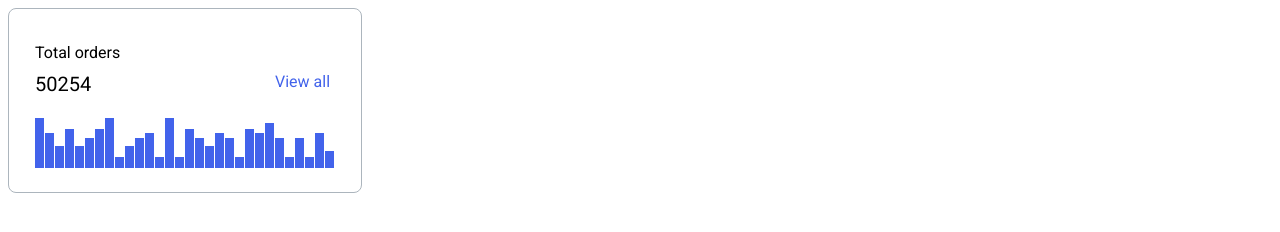
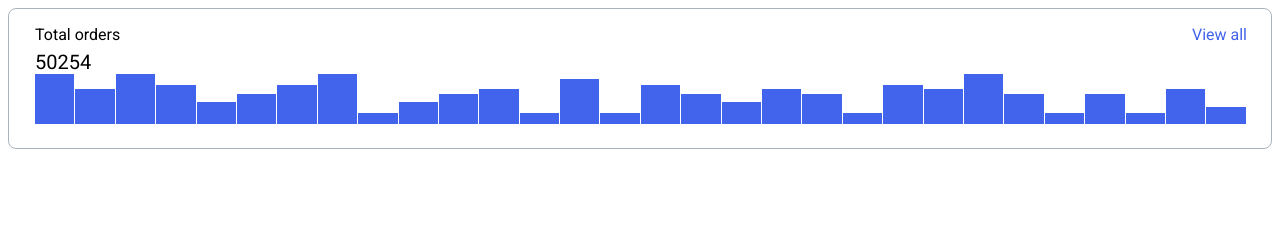
Before and after one commit to js-tasks-ru/htmlcss-20210114_nadezhda92, a website: page 04-lection2/01-histogram/index.html in a window 1280 px wide. Drawn offline with Linux system fonts and the light colour scheme.

Commit message:
Histogram fix

```diff
--- a/04-lection2/01-histogram/histogram.css
+++ b/04-lection2/01-histogram/histogram.css
@@ -1,92 +1,70 @@
-
-.box {
+.histogram {
     display: flex;
     border: 1px solid #ACB5BD;
     box-sizing: border-box;
     border-radius: 8px;
-    width: 354px;
-    height: 185px;
+    /* width: 354px;
+    height: 185px; */
+    height: 100%;
     padding: 16px 24px 24px 26px;
-    align-items: flex-end;
-    justify-content: left;
-    flex-wrap: wrap;
+    flex-direction: column;
+    justify-content: space-between;
+    align-items: center;
 }
 
-.box1 {
-    align-items: flex-end;
+.histogram__head {
+    align-items: flex-start;
     display: flex;
-    position: relative;
+    width: 100%;
+    flex-direction: column;
 }
 
-.total {
+.histogram__head-top {
+    display: flex;
+    justify-content: space-between;
+    width: 100%;
+}
+
+.histogram__head-total {
     font-size: 16px;
     color: black;
-    position: absolute;
-    flex-wrap: nowrap;
-    width:150px;
-    margin-bottom: 10px;
 }
-.number {
+
+.histogram__head-number {
     font-size: 20px;
     color: black;
     background-color: transparent;
-    position: absolute;
-    top: 100%;
+    margin-top: 6px;
 }
 
-.link {
-    position: absolute;
+.histogram__head-link {
     color: #4263EB;
     font-size: 16px;
-    margin-left: 240px;
-    width: 100px;
 }
 
-.box2 {
+.histogram__graph {
     flex-direction: column;
     align-items: center;
     display: flex;
+    width: 100%;
 }
 
-.histogram {
+.histogram__graph-columns {
     display: flex;
+    align-items: flex-end;
+    height: 50px;
+    width: 100%;
 }
-.histogram > div {
-    width: 9px;
+
+.histogram__bar {
+    flex-grow: 0.0333;
+    min-width: 9px;
     margin-right: 1px;
     display: flex;
     flex-direction: column-reverse;
+    background: #4263EB;
 }
 
-.histogram>div:nth-child(1) div, .histogram>div:nth-child(8) div, .histogram>div:nth-child(14) div{
-    height: 50px;
-    background: #4263EB;
+.histogram__bar:last-child {
+    margin-right: 0;
 }
-.histogram>div:nth-child(2) div, .histogram>div:nth-child(12) div, .histogram>div:nth-child(19) div, .histogram>div:nth-child(23) div, .histogram>div:nth-child(29) div{
-    height: 35px;
-    background: #4263EB;
-}
-.histogram>div:nth-child(3) div, div:nth-child(5) div,  div:nth-child(10) div, div:nth-child(18) div {
-    height: 22px;
-    background: #4263EB;
-}
-.histogram>div:nth-child(4) div, .histogram>div:nth-child(7) div, .histogram>div:nth-child(16) div, .histogram>div:nth-child(22) div{
-    height: 39px;
-    background: #4263EB;
-}
-.histogram>div:nth-child(6) div, .histogram>div:nth-child(11) div,  .histogram>div:nth-child(17) div,  .histogram>div:nth-child(20) div,  .histogram>div:nth-child(25) div,  .histogram>div:nth-child(27) div{
-    height: 30px;
-    background: #4263EB;
-}
-.histogram>div:nth-child(9) div, .histogram>div:nth-child(13) div, .histogram>div:nth-child(15) div, .histogram>div:nth-child(21) div, .histogram>div:nth-child(26) div, .histogram>div:nth-child(28) div{
-    height: 11px;
-    background: #4263EB;
-}
-.histogram>div:nth-child(24) div{
-    height: 45px;
-    background: #4263EB;
-}
-.histogram>div:nth-child(30) div{
-    height: 17px;
-    background: #4263EB;
-}
--- a/04-lection2/01-histogram/index.html
+++ b/04-lection2/01-histogram/index.html
@@ -6,52 +6,46 @@
         <link rel="stylesheet" href="./histogram.css">
     </head>
     <body>
-        <div class="box">
-            <div class="box1">
-                    <div class="total">Total orders</div>
-                    <div class="number">50254</div>
-                    <div>
-                        <a class="link">View all</a>
-                    </div>
+        <div class="histogram">
+            <div class="histogram__head">
+                <div class="histogram__head-top">
+                    <div class="histogram__head-total">Total orders</div>
+                    <a class="histogram__head-link">View all</a>
+                </div>
+                <div class="histogram__head-number">50254</div>
             </div>
-                <div class="box2">
-                    <div class="histogram">
-                        <div><div></div></div>
-                        <div><div></div></div>
-                        <div><div></div></div>
-                        <div><div></div></div>
-                        <div><div></div></div>
-                        <div><div></div></div>
-                        <div><div></div></div>
-                        <div><div></div></div>
-                        <div><div></div></div>
-                        <div><div></div></div>
-                        <div><div></div></div>
-                        <div><div></div></div>
-                        <div><div></div></div>
-                        <div><div></div></div>
-                        <div><div></div></div>
-                        <div><div></div></div>
-                        <div><div></div></div>
-                        <div><div></div></div>
-                        <div><div></div></div>
-                        <div><div></div></div>
-                        <div><div></div></div>
-                        <div><div></div></div>
-                        <div><div></div></div>
-                        <div><div></div></div>
-                        <div><div></div></div>
-                        <div><div></div></div>
-                        <div><div></div></div>
-                        <div><div></div></div>
-                        <div><div></div></div>
-                        <div><div></div></div>
-                        <div><div></div></div>
-                        <div><div></div></div>
-                        <div><div></div></div>
-                        <div><div></div></div>
-                        <div><div></div></div>
-                    </div>
+            <div class="histogram__graph">
+                <div class="histogram__graph-columns">
+                    <div class="histogram__bar" style="height: 100%;"></div>
+                    <div class="histogram__bar" style="height: 70%;"></div>
+                    <div class="histogram__bar" style="height: 100%;"></div>
+                    <div class="histogram__bar" style="height: 78%;"></div>
+                    <div class="histogram__bar" style="height: 44%;"></div>
+                    <div class="histogram__bar" style="height: 60%;"></div>
+                    <div class="histogram__bar" style="height: 78%;"></div>
+                    <div class="histogram__bar" style="height: 100%;"></div>
+                    <div class="histogram__bar" style="height: 22%;"></div>
+                    <div class="histogram__bar" style="height: 44%;"></div>
+                    <div class="histogram__bar" style="height: 60%;"></div>
+                    <div class="histogram__bar" style="height: 70%;"></div>
+                    <div class="histogram__bar" style="height: 22%;"></div>
+                    <div class="histogram__bar" style="height: 90%;"></div>
+                    <div class="histogram__bar" style="height: 22%;"></div>
+                    <div class="histogram__bar" style="height: 78%;"></div>
+                    <div class="histogram__bar" style="height: 60%;"></div>
+                    <div class="histogram__bar" style="height: 44%;"></div>
+                    <div class="histogram__bar" style="height: 70%;"></div>
+                    <div class="histogram__bar" style="height: 60%;"></div>
+                    <div class="histogram__bar" style="height: 22%;"></div>
+                    <div class="histogram__bar" style="height: 78%;"></div>
+                    <div class="histogram__bar" style="height: 70%;"></div>
+                    <div class="histogram__bar" style="height: 100%;"></div>
+                    <div class="histogram__bar" style="height: 60%;"></div>
+                    <div class="histogram__bar" style="height: 22%;"></div>
+                    <div class="histogram__bar" style="height: 60%;"></div>
+                    <div class="histogram__bar" style="height: 22%;"></div>
+                    <div class="histogram__bar" style="height: 70%;"></div>
+                    <div class="histogram__bar" style="height: 34%;"></div>
                 </div>
             </div>
         </div>
```
